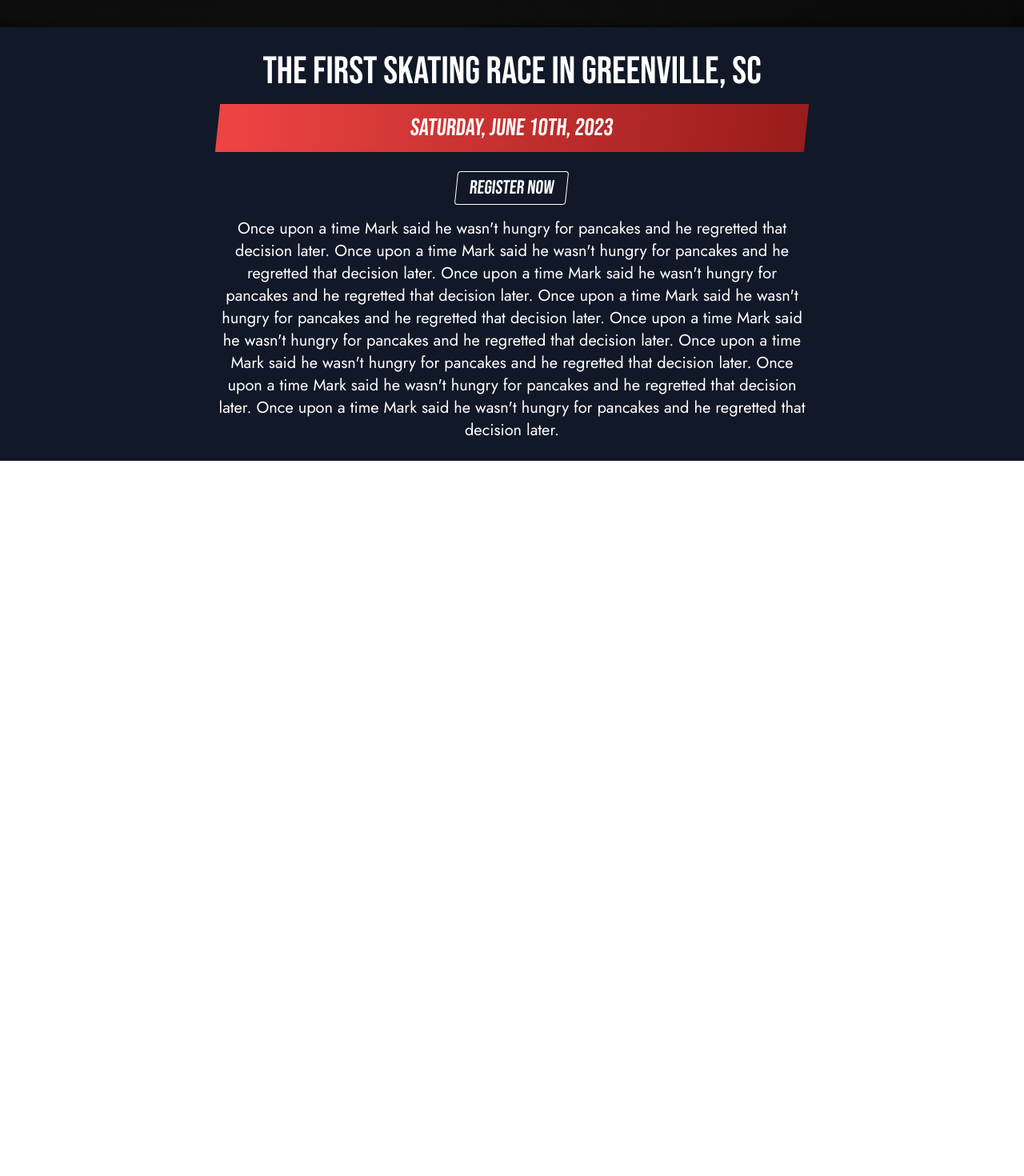
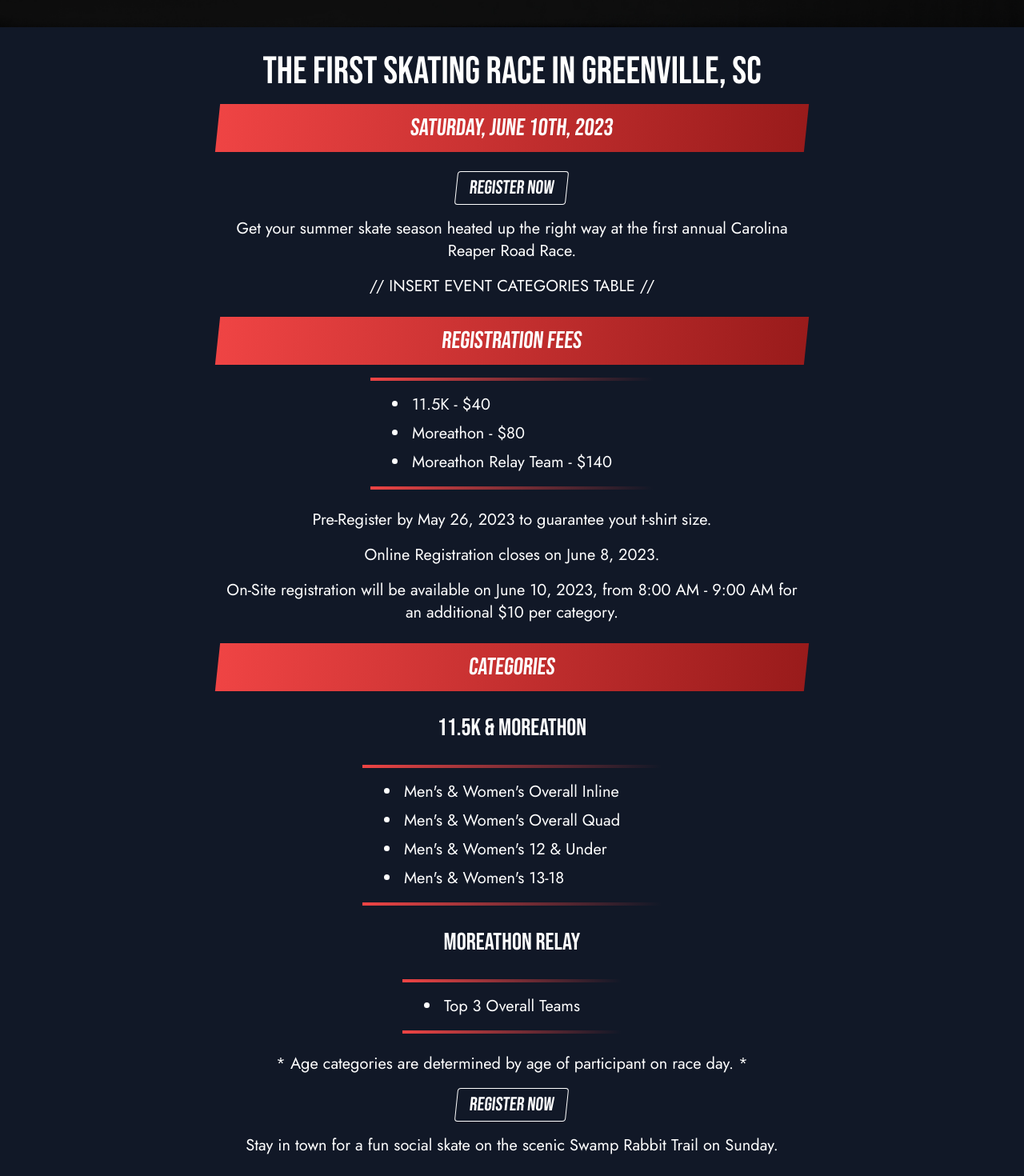
Before and after one commit to Abdeboskey/Reaper-Road-Race, a React (Vite) app: page / in a window 1280 px wide. Shown: the part 627-2097 px from the top of the page at 80% size. Before the commit the page ends 1203 px from the top, so only its background shows below. Built offline with nearby package versions, Linux system fonts and the light colour scheme; a web font is replaced by a local one.

Commit message:
Create initial pages

```diff
--- a/src/components/App.jsx
+++ b/src/components/App.jsx
@@ -2,19 +2,23 @@ import { Routes, Route } from 'react-router-dom'
 import Layout from 'components/Layout'
 import Home from 'pages/Home'
 import RaceInfo from 'pages/RaceInfo'
+import GettingThere from 'pages/GettingThere'
+import Sponsors from 'pages/Sponsors'
+import Results from 'pages/Results'
+import Contact from 'pages/Contact'
 
 function App() {
 
   return (
-    <div className="relative bg-gray-900 min-h-screen m-0 font-mono">
+    <div className="relative bg-gray-900 min-h-screen m-0">
       <Routes>
         <Route path="/" element={<Layout />}>
           <Route index element={<Home />} />
           <Route path="race-info" element={<RaceInfo />} />
-          <Route path="travel" element={<h1>Travel & Parking</h1>} />
-          <Route path="results" element={<h1>Results</h1>} />
-          <Route path="sponsors" element={<h1>Sponsors</h1>} />
-          <Route path="contact" element={<h1>Contact</h1>} />
+          <Route path="travel" element={<GettingThere />} />
+          <Route path="results" element={<Results />} />
+          <Route path="sponsors" element={<Sponsors />} />
+          <Route path="contact" element={<Contact />} />
         </Route>
       </Routes>
     </div>
--- /dev/null
+++ b/src/pages/Contact.jsx
@@ -0,0 +1,32 @@
+import Main from 'components/markup/Main'
+import H1 from 'components/markup/H1'
+import H2 from 'components/markup/H2'
+import P from 'components/markup/P'
+
+const Contact = () => {
+
+  return (
+    <Main>
+      <H1>Contact</H1>
+      <P>
+        Do you have questions?
+      </P>
+      <P>
+        Are you interested in sponsoring our event?
+      </P>
+      <P>
+        Would you like to volunteer for the race?
+      </P>
+      <P>
+        Would you like to learn more about Where Are We Skating?
+      </P>
+      <P>
+        If so, please contact us at whereareweskating@gmail.com or send us a
+        message on any of our social media profiles and we'll get back to you
+        as quickly as we can.
+      </P>
+    </Main>
+  )
+}
+
+export default Contact
--- /dev/null
+++ b/src/pages/GettingThere.jsx
@@ -0,0 +1,51 @@
+import Main from 'components/markup/Main'
+import H1 from 'components/markup/H1'
+import H2 from 'components/markup/H2'
+import P from 'components/markup/P'
+
+const GettingThere = () => {
+
+  return (
+    <Main>
+      <H1>Getting There</H1>
+      <H2>Event Location</H2>
+      <P>
+        198 Perimeter Rd, Greenville, SC 29605
+      </P>
+      <P>
+        Use the above address to navigate to the event location. Parking,
+        start/finish line, relay zone, on-site registration and packet pick-up
+        will be held at this address.
+      </P>
+      <P>
+        On-site parking will be available. Note, some parking will be in grass
+        - plan accordingly for putting on skates. Surrounding roads will be
+        available for warming up, but please keep an eye out for traffic.
+      </P>
+      <H2>Staying in Greenville</H2>
+      <P>
+        Hotel Deals:
+      </P>
+      <P>
+        // INSERT HOTEL INFORMATION //
+      </P>
+      <H2>Flying to Greenville</H2>
+      <P>
+        Fly in to the GSP airport. The airport is approximately X from the
+        local hotels.
+      </P>
+      <H2>Things to Do in Greenville</H2>
+      <P>
+        Check out our local partners!
+      </P>
+      <P>
+        // INSERT LOCAL PARTNERS //
+      </P>
+      <P>
+        Stay in town on Sunday to join us for a fun social skate on the scenic Swamp Rabbit Trail!
+      </P>
+    </Main>
+  )
+}
+
+export default GettingThere
--- a/src/pages/Home.jsx
+++ b/src/pages/Home.jsx
@@ -1,8 +1,11 @@
 import H1 from 'components/markup/H1'
 import H2 from 'components/markup/H2'
+import H3 from 'components/markup/H3'
 import P from 'components/markup/P'
 import Main from 'components/markup/Main'
+import List from 'components/markup/List'
 import CtaButton from 'components/CtaButton'
+
 import fullLogo from 'assets/color_logo_full.svg'
 import heroBG from 'assets/skaters.jpg'
 
@@ -23,14 +26,53 @@ const Home = () => {
         </H2>
         <CtaButton />
         <P>
-          Once upon a time Mark said he wasn't hungry for pancakes and he regretted that decision later.
-          Once upon a time Mark said he wasn't hungry for pancakes and he regretted that decision later.
-          Once upon a time Mark said he wasn't hungry for pancakes and he regretted that decision later.
-          Once upon a time Mark said he wasn't hungry for pancakes and he regretted that decision later.
-          Once upon a time Mark said he wasn't hungry for pancakes and he regretted that decision later.
-          Once upon a time Mark said he wasn't hungry for pancakes and he regretted that decision later.
-          Once upon a time Mark said he wasn't hungry for pancakes and he regretted that decision later.
-          Once upon a time Mark said he wasn't hungry for pancakes and he regretted that decision later.
+          Get your summer skate season heated up the right way at the first
+          annual Carolina Reaper Road Race.
+        </P>
+        <P>
+          // INSERT EVENT CATEGORIES TABLE //
+        </P>
+        <H2>Registration Fees</H2>
+        <List>
+          {[
+            "11.5K - $40",
+            "Moreathon - $80",
+            "Moreathon Relay Team - $140",
+          ]}
+        </List>
+        <P>
+          Pre-Register by May 26, 2023 to guarantee yout t-shirt size.
+        </P>
+        <P>
+          Online Registration closes on June 8, 2023.
+        </P>
+        <P>
+          On-Site registration will be available on June 10, 2023, from 8:00 AM
+          - 9:00 AM for an additional $10 per category.
+        </P>
+        <H2>Categories</H2>
+        <H3>11.5K & Moreathon</H3>
+        <List>
+          {[
+            "Men's & Women's Overall Inline",
+            "Men's & Women's Overall Quad",
+            "Men's & Women's 12 & Under",
+            "Men's & Women's 13-18"
+          ]}
+        </List>
+        <H3>Moreathon Relay</H3>
+        <List>
+          {[
+            "Top 3 Overall Teams",
+          ]}
+        </List>
+        <P>
+          * Age categories are determined by age of participant on race day. *
+        </P>
+        <CtaButton />
+        <P>
+          Stay in town for a fun social skate on the scenic Swamp Rabbit Trail
+          on Sunday.
         </P>
       </Main>
     </div>
--- a/src/pages/RaceInfo.jsx
+++ b/src/pages/RaceInfo.jsx
@@ -64,11 +64,13 @@ const RaceInfo = () => {
         ]}
       </List>
       <P>
-        Online registration will close on Thursday, June 8th, 2023 at 11:59pm EDT.
+        Online registration will close on Thursday, June 8th, 2023 at 11:59pm
+        EDT.
       </P>
       <P>
         On-site registration will be available on Saturday, June 10th, 2023
-        from 8:00am - 9:00am. On-site registration fees will cost an additional $10 as listed below:
+        from 8:00am - 9:00am. On-site registration fees will cost an additional
+        $10 as listed below:
       </P>
       <List>
         {[
@@ -117,21 +119,23 @@ const RaceInfo = () => {
         time). Skaters must be present to receive prizes.
       </P>
       <P>The following categories will be recognized:</P>
+      <H3>11.5K & Moreathon:</H3>
       <List>
         {[
-          "11.5K & Moreathon",
           "Men's & Women's Overall Inline",
           "Men's & Women's Overall Quad",
           "Men's & Women's 12 & Under",
           "Men's & Women's 13-18"
         ]}
       </List>
+      <H3>Moreathon Relay:</H3>
+      <List>
+        {[
+          "Top 3 Overall Teams",
+        ]}
+      </List>
       <P>
         * Age categories are determined by age of participant on race day. *
-      </P>
-      <H3>Moreathon Relay</H3>
-      <P>
-        Top 3 Overall Teams
       </P>
     </Main>
   )
--- /dev/null
+++ b/src/pages/Results.jsx
@@ -0,0 +1,18 @@
+import Main from 'components/markup/Main'
+import H1 from 'components/markup/H1'
+import H2 from 'components/markup/H2'
+import P from 'components/markup/P'
+
+const Results = () => {
+
+  return (
+    <Main>
+      <H1>Results</H1>
+      <P>
+        Visit this page after the race to view the results of the event!
+      </P>
+    </Main>
+  )
+}
+
+export default Results
--- /dev/null
+++ b/src/pages/Sponsors.jsx
@@ -0,0 +1,18 @@
+import Main from 'components/markup/Main'
+import H1 from 'components/markup/H1'
+import H2 from 'components/markup/H2'
+import P from 'components/markup/P'
+
+const Sponsors = () => {
+
+  return (
+    <Main>
+      <H1>Sponsors</H1>
+      <P>
+        Thank you so much to our partners!
+      </P>
+    </Main>
+  )
+}
+
+export default Sponsors
```
